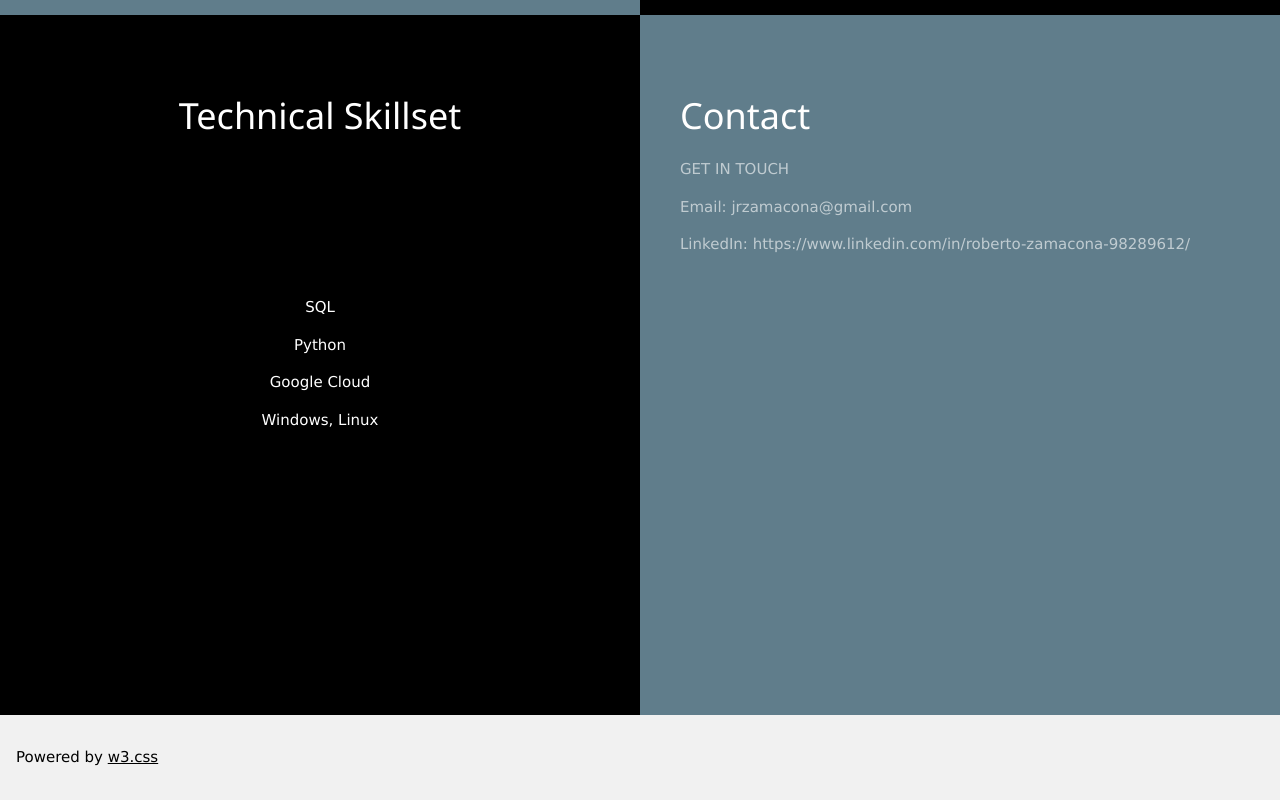
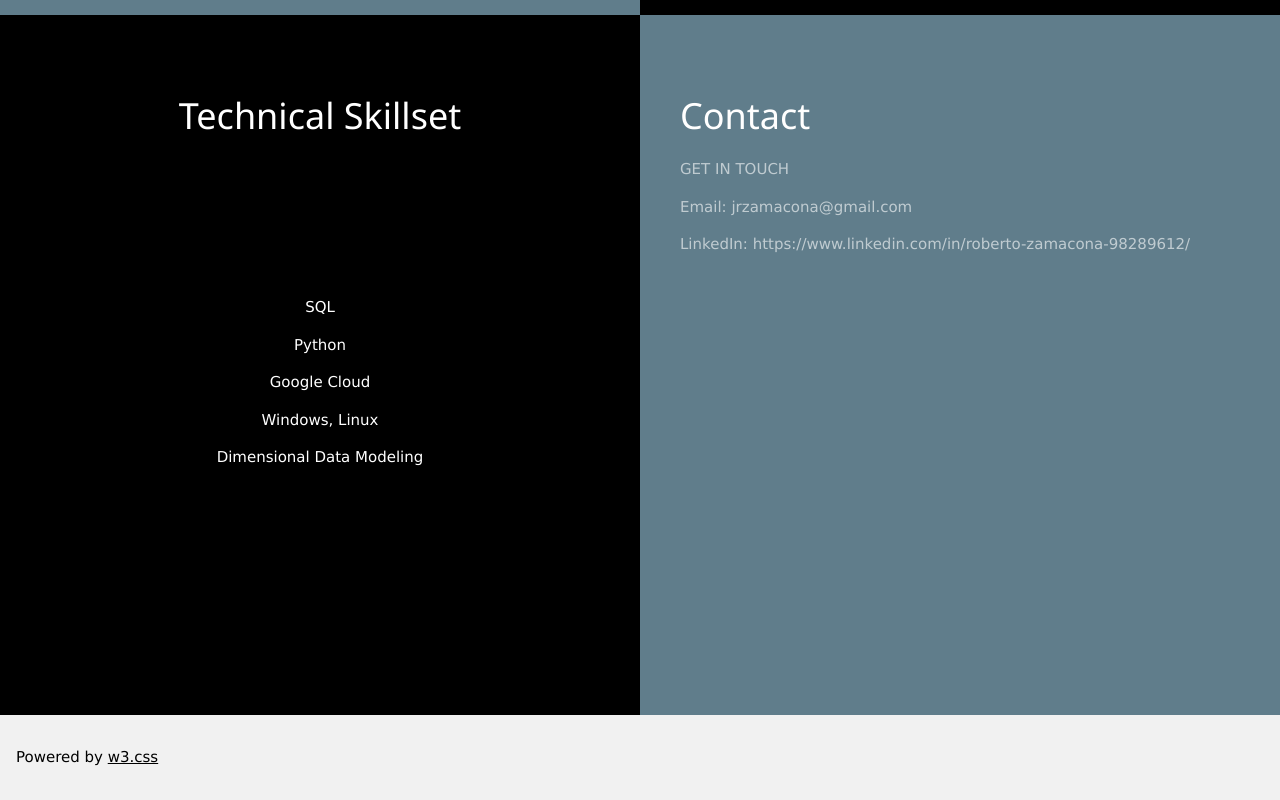
Before and after one commit to RJZ18/static_web, a plain HTML site: page index.html in a window 1280 px wide. Shown: the part 1485-2285 px from the top of the page. Drawn offline with nearby package versions, Linux system fonts and the light colour scheme.

Commit message:
Adding more skills

```diff
--- a/index.html
+++ b/index.html
@@ -116,6 +116,7 @@
       <p>Python</p>
       <p>Google Cloud</p>
       <p>Windows, Linux</p>
+      <p>Dimensional Data Modeling</p>
     </div>
   </div>
   <div class="w3-half w3-blue-grey w3-container" style="height:700px">
```
